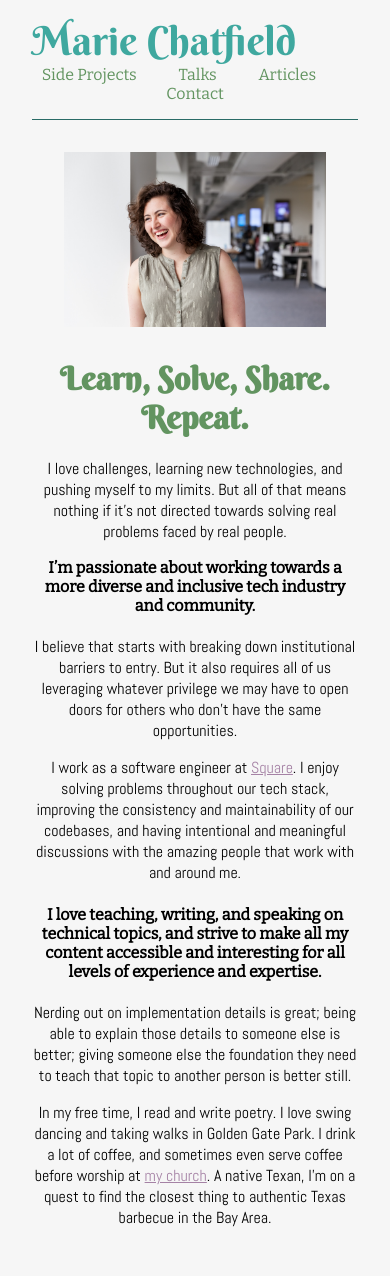
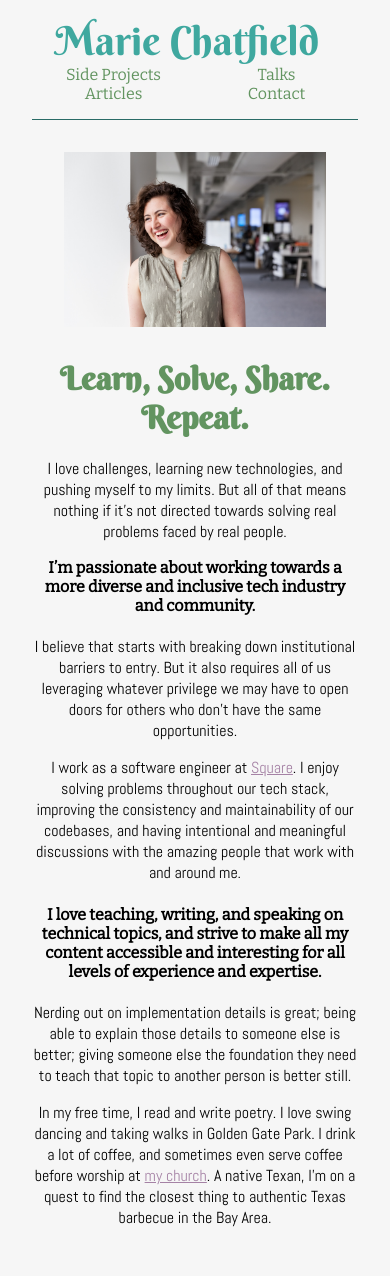
Before and after one commit to mchat/mchat.github.io, a Jekyll site: the page built from index.md, in a window 390 px wide. Built offline with Jekyll 4.4.1, drawn with Linux system fonts in a browser that asks for light colours; nearby versions of some CDN libraries.

Commit message:
Improve nav styling on smaller devices.

```diff
--- a/public/resources/styles/custom.css
+++ b/public/resources/styles/custom.css
@@ -65,7 +65,7 @@ Navigation Section
   color: var(--color-display);
   font-family: var(--font-display), sans-serif;
   font-size: 40px;
-  text-decoration: solid;
+  text-decoration: none;
 }
 
 .navigation__name:hover {
@@ -80,18 +80,18 @@ Navigation Section
 }
 
 .navigation__list__item {
-  padding-right: var(--spacing-medium);
+  margin-right: var(--spacing-medium);
   font-family: var(--font-header), serif;
   color: var(--color-header);
-  text-decoration: solid;
+  text-decoration: none;
+}
+
+.navigation__list__item:last-of-type {
+  margin-right: 0;
 }
 
 .navigation__list__item:hover {
   color: var(--color-header--hover);
-}
-
-.navigation__list__item:last-of-type {
-  padding-right: 0;
 }
 
 .navigation__list__item--active {
@@ -176,6 +176,36 @@ Contact Section
   }
 }
 
+/* Smaller screen: nav items are single column aligned with display name. */
+@media only screen and (max-width: 768px) and (min-width: 450px) {
+  .navigation__list {
+    flex-wrap: nowrap;
+    flex-direction: column;
+  }
+
+  .navigation__list__item {
+    margin-right: 0;
+    text-align: right;
+  }
+}
+
+/* Smallest screen: nav items are centered two columns under display name. */
+@media only screen and (max-width: 450px) {
+  .navigation__name {
+    text-align: center;
+  }
+
+  .navigation__list {
+    width: 100%;
+  }
+
+  .navigation__list__item {
+    flex: 1 0 50%;
+    text-align: center;
+    margin-right: 0;
+  }
+}
+
 
 /*********************************************************/
 /* From http://avexdesigns.com/responsive-youtube-embed/ */
```
